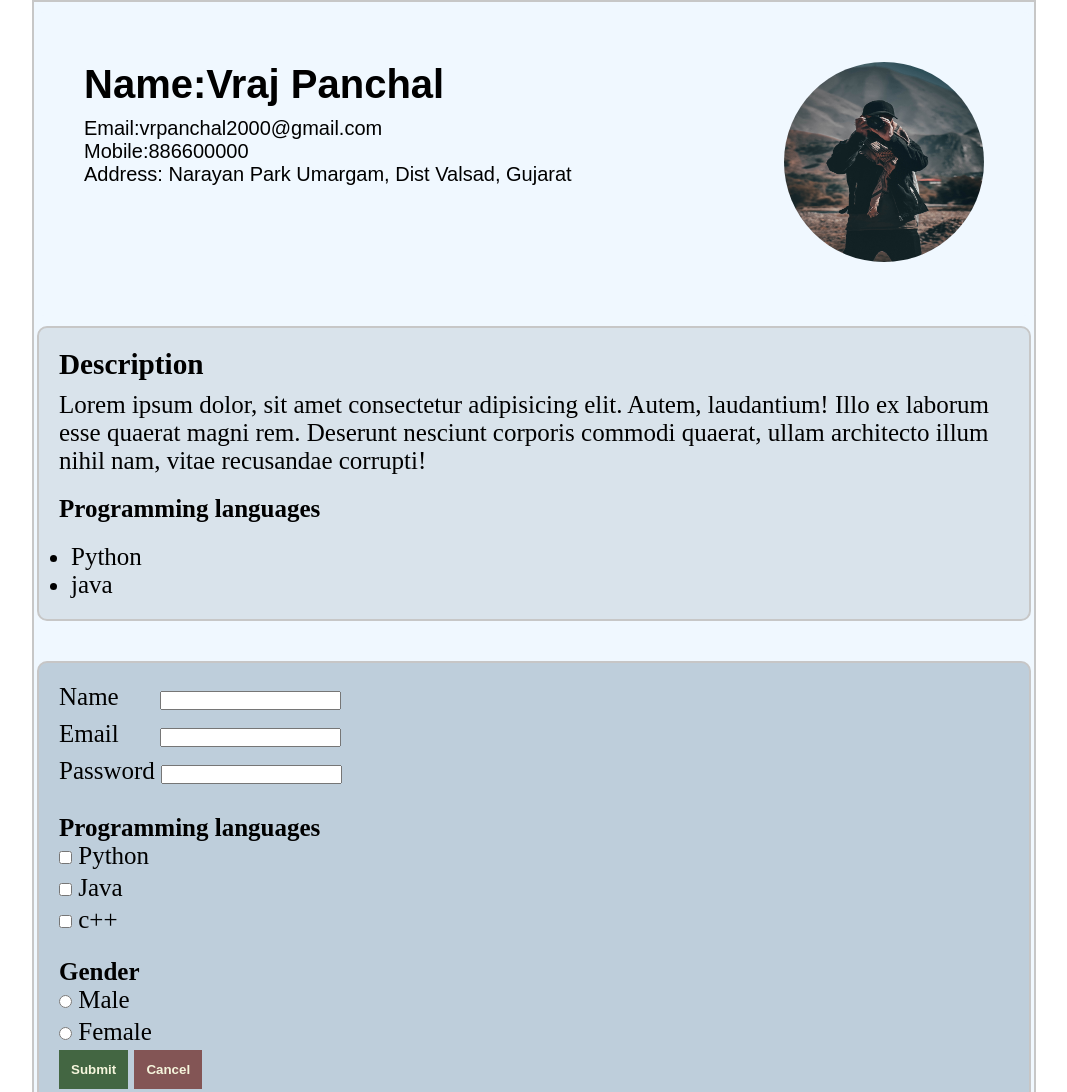
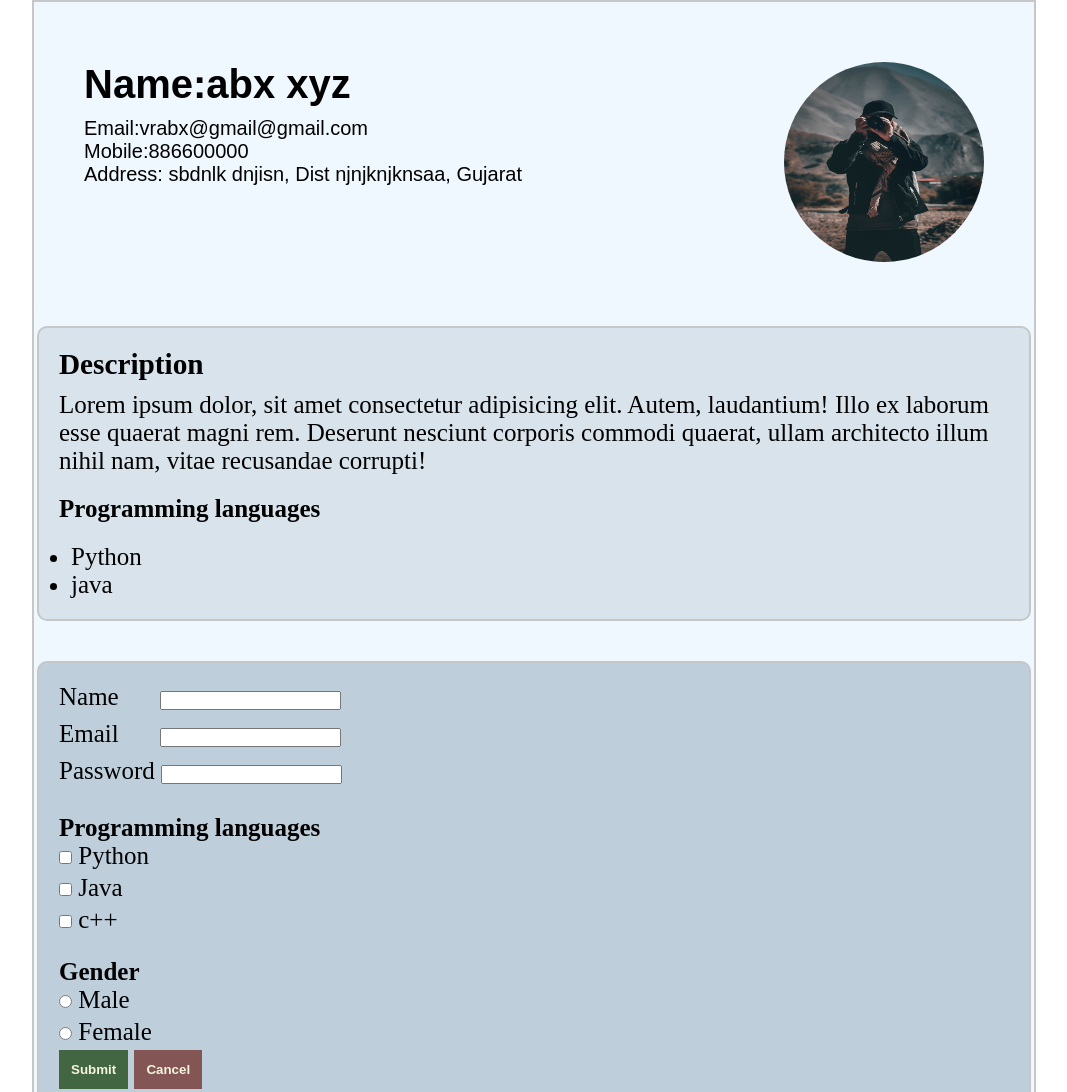
Before and after one commit to vrpa-odoo/odoo-training, a plain HTML site: page Day 1 HTML CSS/index.html in a window 1280 px wide. Shown: the top 1092 px of the page, without its empty margins (106-1173 px from the left). Drawn offline with Linux system fonts and the light colour scheme.

Commit message:
Html css layouts

```diff
--- a/Day 1 HTML CSS/index.html
+++ b/Day 1 HTML CSS/index.html
@@ -8,10 +8,10 @@
     <div class="main">
         <div class="container1">
             <div class ="description">
-                <p class="title">Name:Vraj Panchal</p>
-                <p>Email:vrpanchal2000@gmail.com</p>
+                <p class="title">Name:abx xyz</p>
+                <p>Email:vrabx@gmail@gmail.com</p>
                 <p>Mobile:886600000</p>
-                <p>Address: Narayan Park Umargam, Dist Valsad, Gujarat
+                <p>Address: sbdnlk  dnjisn, Dist njnjknjknsaa, Gujarat
             </div>
             <div class="photo">
             <img src="profile.jpg" width="200px" height="200px">
@@ -22,7 +22,7 @@
         <div class = "container2">
             <h3 style="margin-bottom: 10px;">Description</h3>
             <p>Lorem ipsum dolor, sit amet consectetur adipisicing elit. Autem, laudantium! Illo ex laborum esse quaerat magni rem. Deserunt nesciunt corporis commodi quaerat, ullam architecto illum nihil nam, vitae recusandae corrupti!
-                <!-- Hi, My name is Vraj Panchal and today is my first day at Odoo. -->
+
             </p>
             <p style="margin-top: 20px; font-weight: bolder;">Programming languages</p>
             <ul style="margin-top: 20px;">
@@ -32,7 +32,7 @@
         </div>
         <div class = "container3">
             <form>
-                <label ">Name</label>
+                <label>Name</label>
 
                 <input type="text" style="margin-left: 35px";>
                 <br>
```
